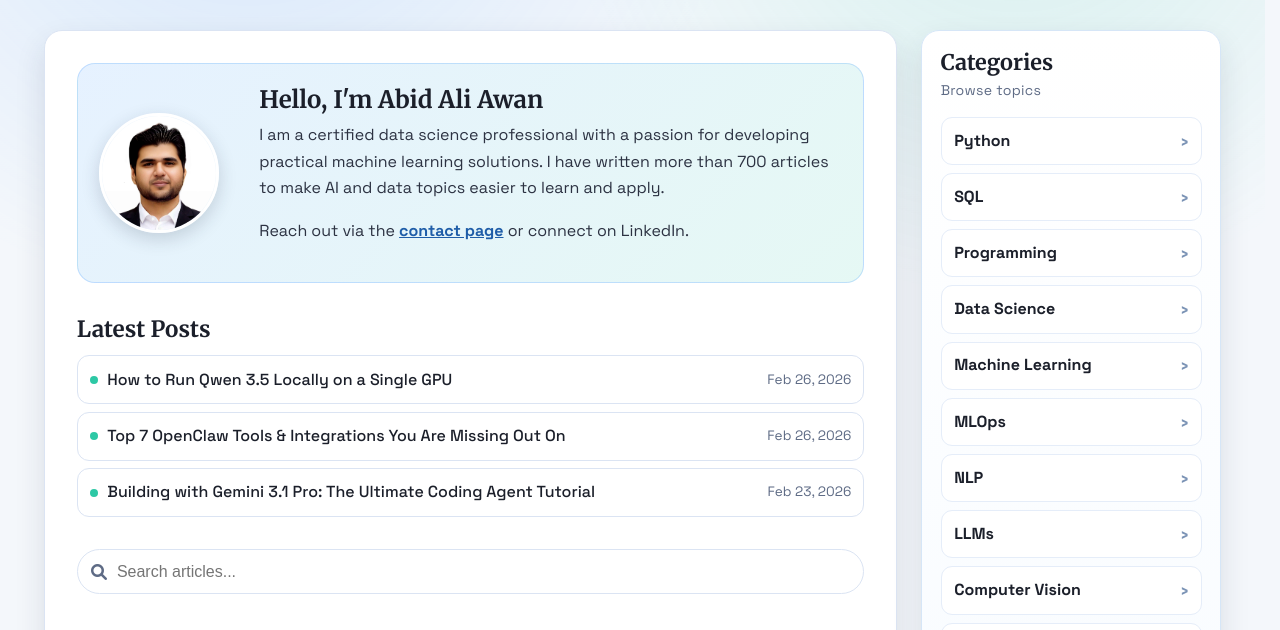
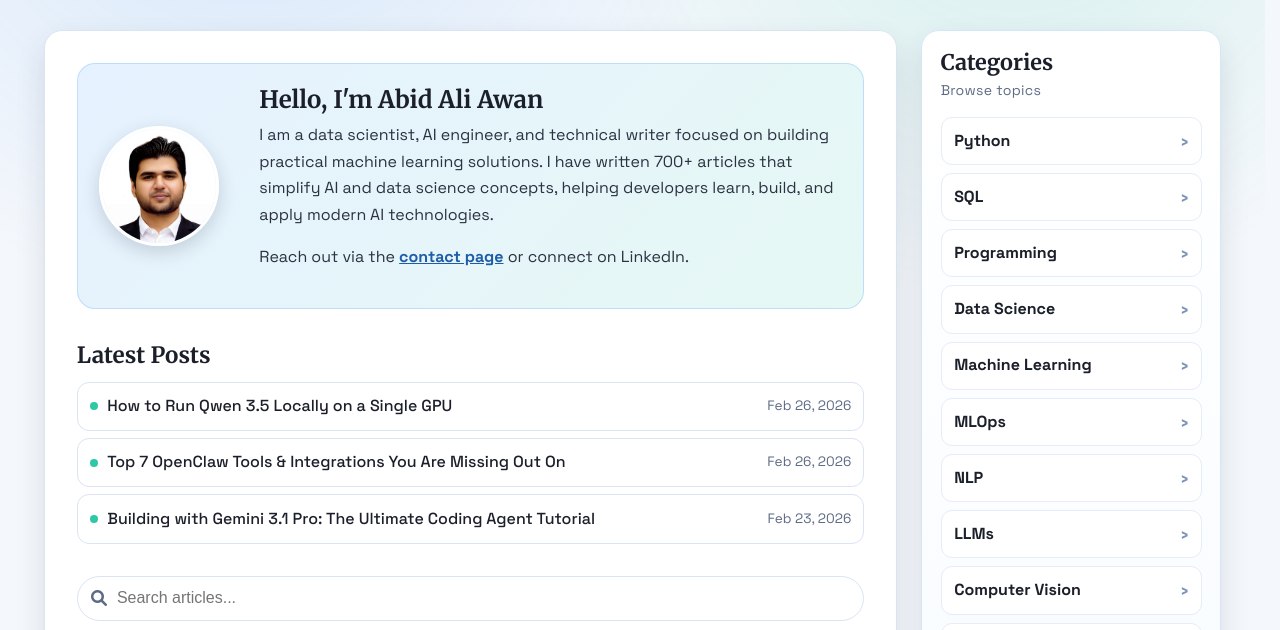
Before and after one commit to kingabzpro/Writing-Portfolio, an Astro site: page / in a window 1280 px wide. Shown: the part 123-753 px from the top of the page. Built offline with nearby package versions, Linux system fonts and the light colour scheme; Astro itself is replaced by a stand-in of ours.

Commit message:
feat(ui): update author bio for clarity and impact

```diff
--- a/src/pages/index.astro
+++ b/src/pages/index.astro
@@ -40,9 +40,9 @@ const miscItems = [
     <div class="author-bio">
       <h2 class="author-title">Hello, I'm Abid Ali Awan</h2>
       <p class="author-description">
-        I am a certified data science professional with a passion for developing practical machine
-        learning solutions. I have written more than 700 articles to make AI and data topics easier
-        to learn and apply.
+        I am a data scientist, AI engineer, and technical writer focused on building practical
+        machine learning solutions. I have written 700+ articles that simplify AI and data science
+        concepts, helping developers learn, build, and apply modern AI technologies.
       </p>
       <p class="author-description">
         Reach out via the <a href="/pages/contact" class="highlight-link">contact page</a> or connect
```
